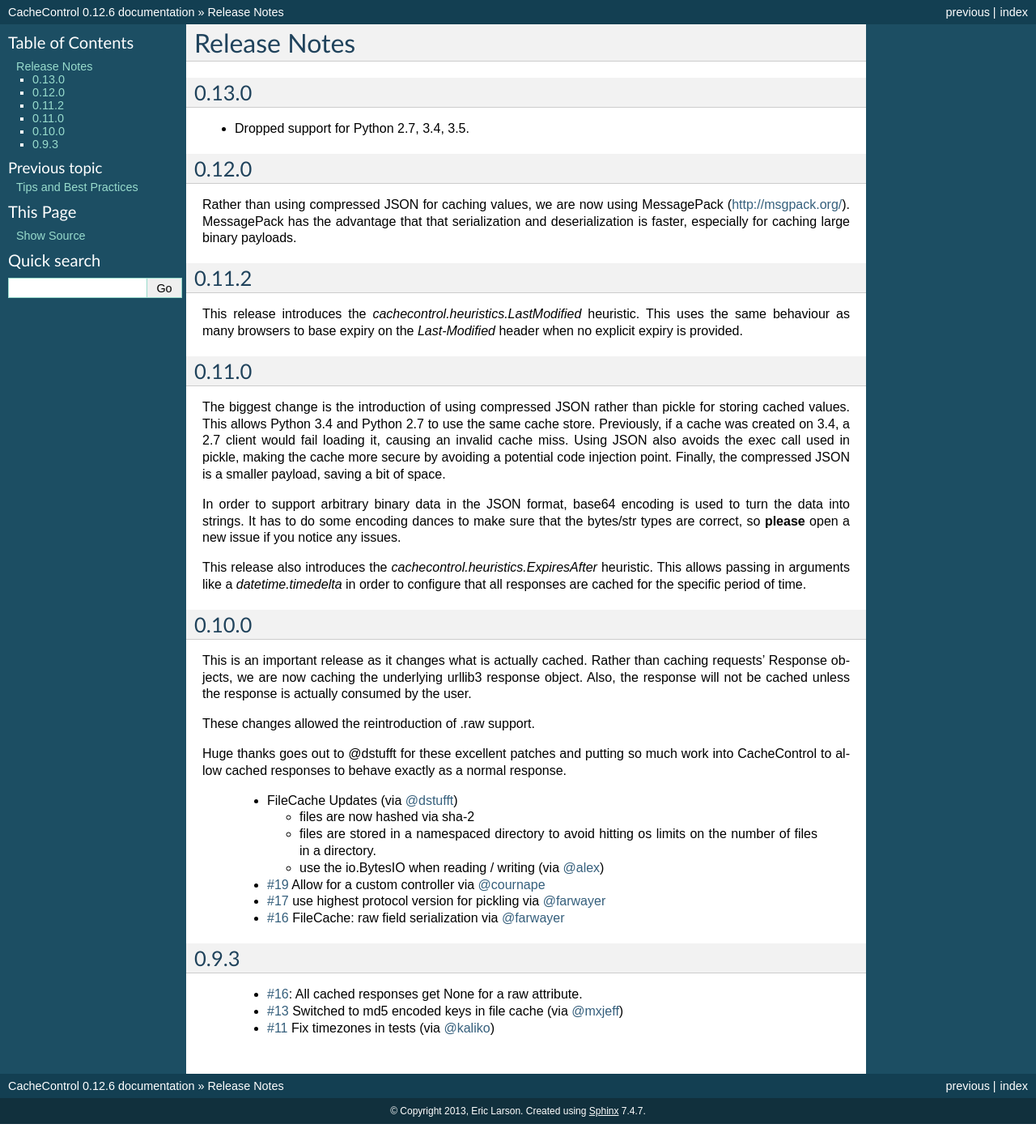
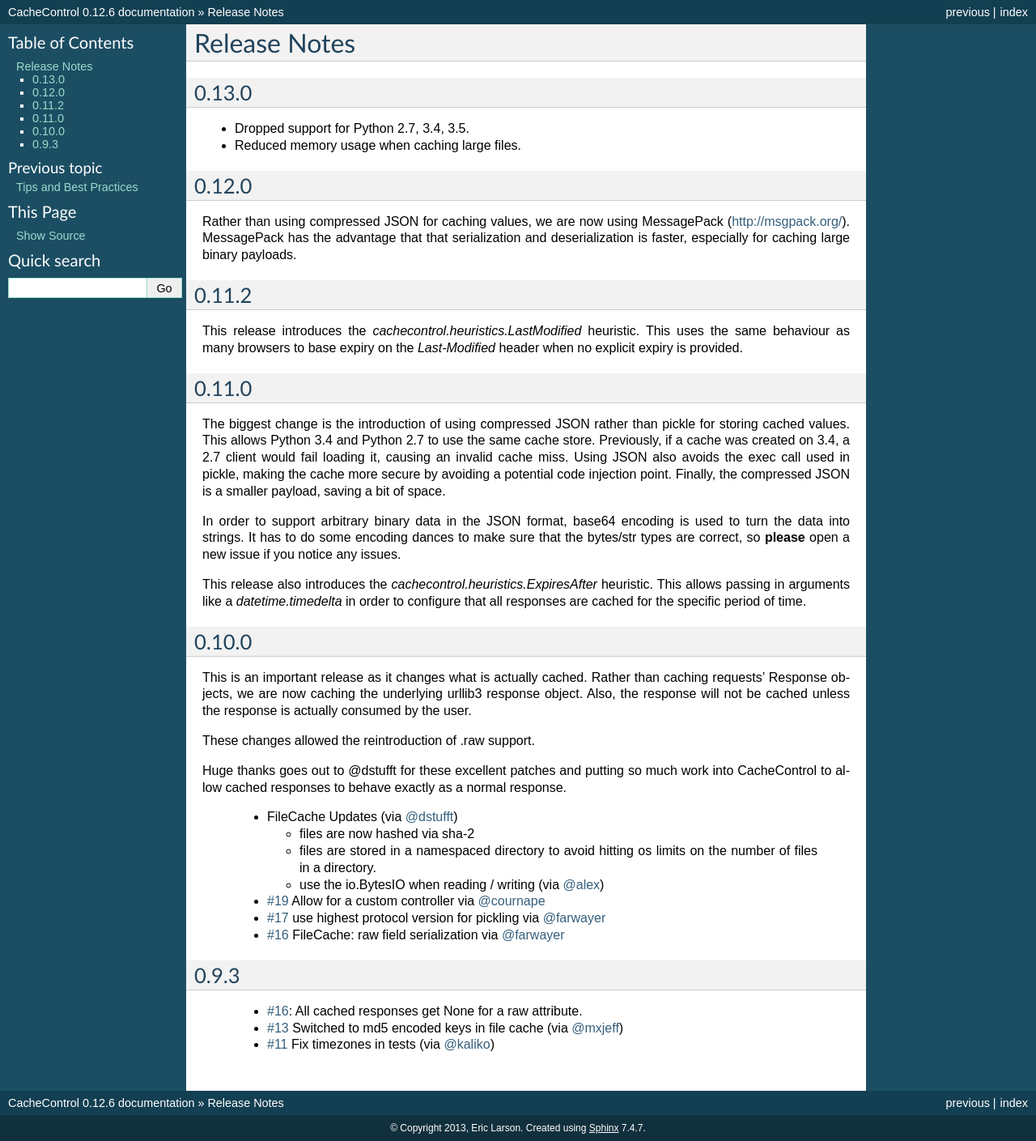
Before and after one commit to psf/cachecontrol, a Sphinx documentation site: the page built from docs/release_notes.rst, in a window 1280 px wide. Shown: the whole page at 81% size. Built offline with Sphinx 7.4.7, drawn with Linux system fonts in a browser that asks for light colours; before the commit the page ends 1388 px from its top, so only the background shows below that.

Commit message:
Changelog.

```diff
--- a/docs/release_notes.rst
+++ b/docs/release_notes.rst
@@ -11,6 +11,7 @@
 ======
 
 * Dropped support for Python 2.7, 3.4, 3.5.
+* Reduced memory usage when caching large files.
 
 0.12.0
 ======
```
